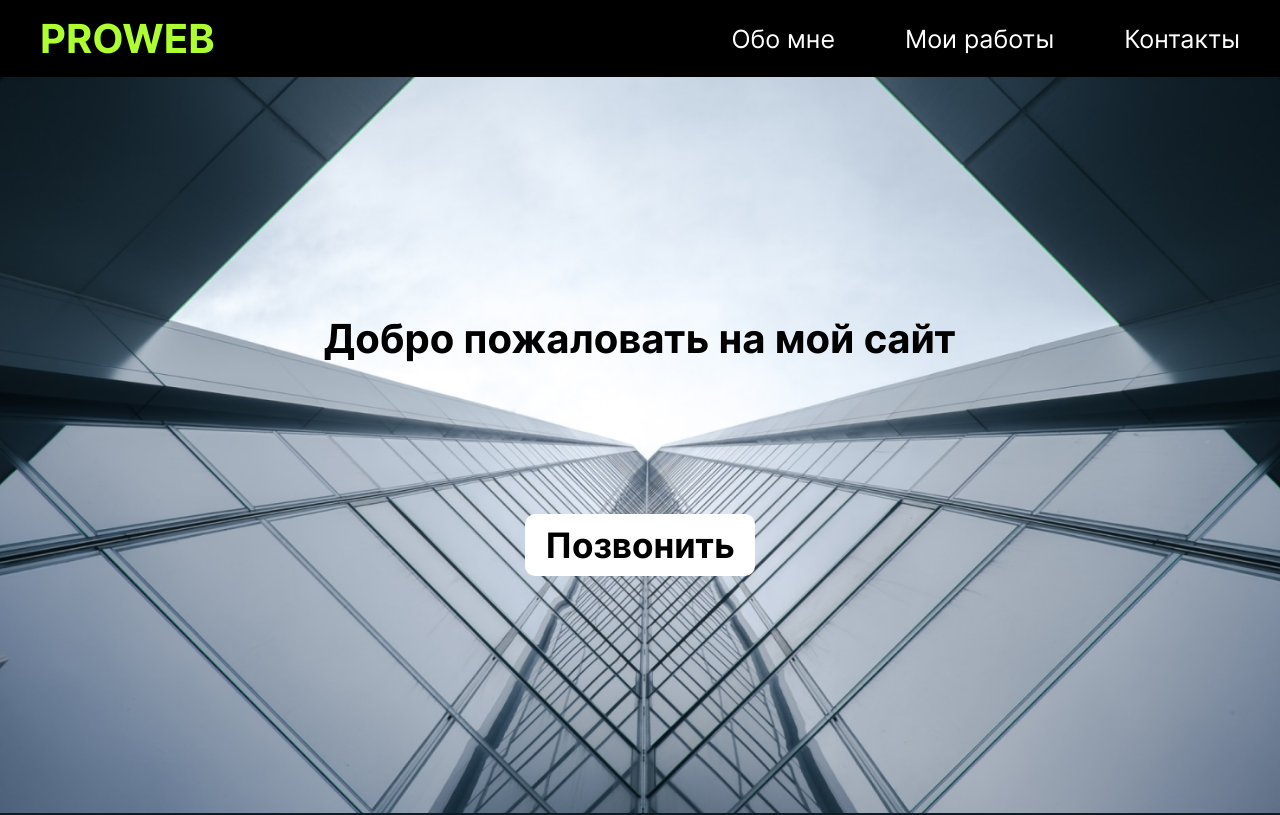
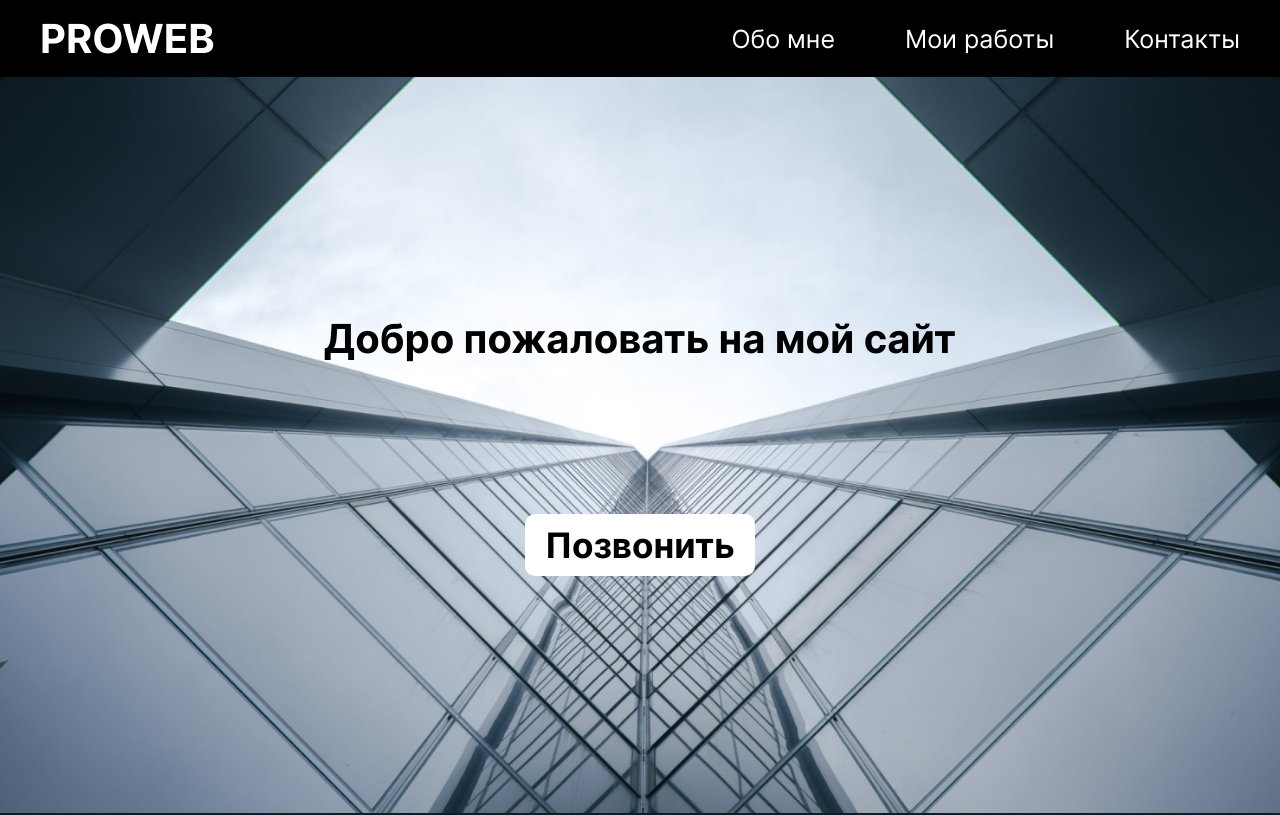
Before and after one commit to bein100/About-Me, a plain HTML site: page index.html in a window 1280 px wide. Shown: the top 815 px of the page. Drawn offline with Linux system fonts and the light colour scheme.

Commit message:
first-commit

```diff
--- a/css/style.css
+++ b/css/style.css
@@ -33,7 +33,7 @@ header ul {
 }
 
 .logo {
-    color: greenyellow;
+    color: white;
     font-size: 40px;
 }
 
```
